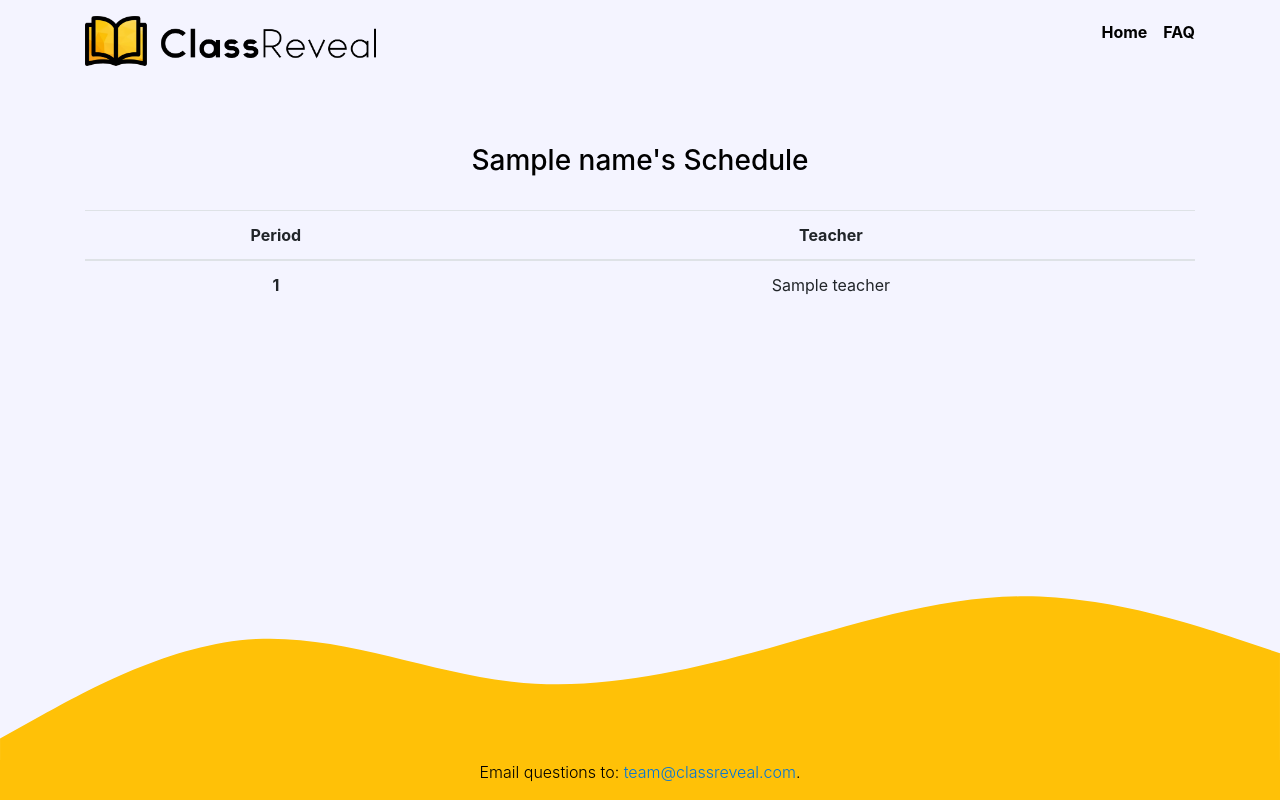
After one commit to classreveal/class-reveal, a Flask app: template app/templates/share.html in a window 1280 px wide. The commit adds this page. Run offline with Flask 2, Linux system fonts and the light colour scheme; the template is opened without the code that fills it: most values are stand-ins (such as "Sample title", 1, 10 or a date in 2020); parts of the project's set-up code (start-up, migrations or seed data) failed here and were passed over; some libraries are stand-ins or nearby versions.

Commit message:
feat: share link

```diff
--- a/app/main.py
+++ b/app/main.py
@@ -64,15 +64,10 @@ def faq():
 
 
 @app.route("/edit", methods=["GET", "POST"])
-@limiter.limit("4/hour", methods=["POST"])
+@limiter.limit("8/hour", methods=["POST"])
 def edit():
     if not current_user.is_authenticated:
         return redirect(url_for("home"))
-
-    if current_user.district == 0:
-        flash('Instructions: Enter teacher names corresponding to each period in your list schedule. If a class has more than one teacher, enter the name of the first/primary teacher. Do not enter lab periods. For study hall periods enter either "North - Study Hall" or "South - Study Hall".', "info")
-    else:
-        flash('Instructions: Enter teacher names corresponding to each period in your schedule. If a class has more than one teacher, enter the name of the first/primary teacher. Do not enter lab periods. For lunch periods enter "Lunch".', "info")
 
     if request.method == "POST":
         for period, teacher in request.form.to_dict().items():
@@ -89,4 +84,30 @@ def edit():
         }
         requests.post(url=app.config["DISCORD_WEBHOOK_URL"], data=PARAMS)
         return redirect(url_for("view"))
+
+    if current_user.district == 0:
+        flash('Instructions: Enter teacher names corresponding to each period in your list schedule. If a class has more than one teacher, enter the name of the first/primary teacher. Do not enter lab periods. For study hall periods enter either "North - Study Hall" or "South - Study Hall". If your teacher isn\'t in the list, you can type it manually.', "info")
+    else:
+        flash('Instructions: Enter teacher names corresponding to each period in your schedule. If a class has more than one teacher, enter the name of the first/primary teacher. Do not enter lab periods. For lunch periods enter "Lunch".', "info")
+
     return render_template("edit.html")
+
+@app.route("/share/<provider_user_id>")
+def share(provider_user_id):
+    oauth = OAuth.query.filter_by(provider_user_id=provider_user_id).first_or_404()
+
+    return render_template(
+        "share.html", name=oauth.user.name, schedule=oauth.user.schedule.get()
+    )
+
+@app.errorhandler(404)
+def page_not_found(e):
+    return render_template("error.html", error="404 - Page not found."), 404
+
+@app.errorhandler(429)
+def too_many_requests(e):
+    return render_template("error.html", error="429 - You have been rate limited."), 429
+
+@app.errorhandler(500)
+def internal_server_error(e):
+    return render_template("error.html", error="500 - Server Error. Please try again."), 429
--- /dev/null
+++ b/app/templates/share.html
@@ -0,0 +1,89 @@
+<!doctype html>
+<html lang="en">
+
+<head>
+    <meta charset="utf-8">
+    <meta name="viewport" content="width=device-width, initial-scale=1, shrink-to-fit=no">
+    <meta name="description" content="The easiest way to share schedules and find out who's in your classes!">
+    <title>Share · ClassReveal</title>
+
+    <link rel="stylesheet" href="https://stackpath.bootstrapcdn.com/bootstrap/4.5.0/css/bootstrap.min.css"
+        integrity="sha384-9aIt2nRpC12Uk9gS9baDl411NQApFmC26EwAOH8WgZl5MYYxFfc+NcPb1dKGj7Sk" crossorigin="anonymous">
+
+    <link rel="icon" type="image/png" href="{{ url_for('static', filename='img/favicon.png') }}">
+    <meta name="theme-color" content="#563d7c">
+
+    <link rel="stylesheet" href="{{ url_for('static', filename='css/style.css') }}">
+</head>
+
+<body class="text-center">
+    <div class="cover-container d-flex w-100 h-100 pt-3 mx-auto flex-column">
+        <div class="container inner-container">
+
+            <header class="masthead mb-auto">
+                <div class="inner">
+                    <a href="/">
+                        <h3 class="masthead-brand"><img src="{{ url_for('static', filename='img/banner.png') }}"
+                                height=50>
+                        </h3>
+                    </a>
+                    <nav class="nav nav-masthead justify-content-center">
+                        <a class="nav-link" href="/">Home</a>
+                        <a class="nav-link" href="{{ url_for('faq') }}">FAQ</a> {%- if current_user.is_authenticated -%}
+                        <a class="nav-link" href="{{ url_for('view') }}">View</a>
+                        <a class="nav-link" href="{{ url_for('edit') }}">Edit</a>
+                        <a class="nav-link" href="{{ url_for('logout') }}">Log Out</a> {%- endif -%}
+                    </nav>
+                </div>
+            </header>
+
+            <main role="main" class="inner cover" style="margin-top:8rem!important">
+              <h3 class="cover-heading">{{ name }}'s Schedule</h3>
+              <br>
+              <table class="table">
+                <thead>
+                  <tr>
+                    <th scope="col">Period</th>
+                    <th scope="col">Teacher</th>
+                  </tr>
+                </thead>
+                <tbody>
+                  {%- for teacher in schedule.values() -%}
+                  <tr>
+                    <th scope="row">{{ loop.index }}</th>
+                    <td>{{ teacher }}</td>
+                  </tr>
+                  {% endfor %}
+                </tbody>
+              </table>
+            </main>
+        </div>
+
+        <footer class="mastfoot mt-auto">
+            <div class="wave-container">
+                <svg xmlns="http://www.w3.org/2000/svg" viewBox="0 0 1440 280">
+                    <path fill="#ffc107" fill-opacity="1"
+                        d="M0,256L48,229.3C96,203,192,149,288,144C384,139,480,181,576,192C672,203,768,181,864,154.7C960,128,1056,96,1152,96C1248,96,1344,128,1392,144L1440,160L1440,320L1392,320C1344,320,1248,320,1152,320C1056,320,960,320,864,320C768,320,672,320,576,320C480,320,384,320,288,320C192,320,96,320,48,320L0,320Z">
+                    </path>
+                </svg>
+
+            </div>
+            <div class="inner email-footer">
+                <p class="lead">Email questions to: <a href="mailto:team@classreveal.com">team@classreveal.com</a>.
+                </p>
+            </div>
+        </footer>
+    </div>
+    <script async src="https://www.googletagmanager.com/gtag/js?id=UA-146166505-1"></script>
+    <script>
+        window.dataLayer = window.dataLayer || [];
+
+        function gtag() {
+            dataLayer.push(arguments);
+        }
+        gtag('js', new Date());
+        gtag('config', 'UA-146166505-1');
+    </script>
+</body>
+
+</html>
```
Also changed, not shown: app/templates/view.html (+5 -5 lines).
